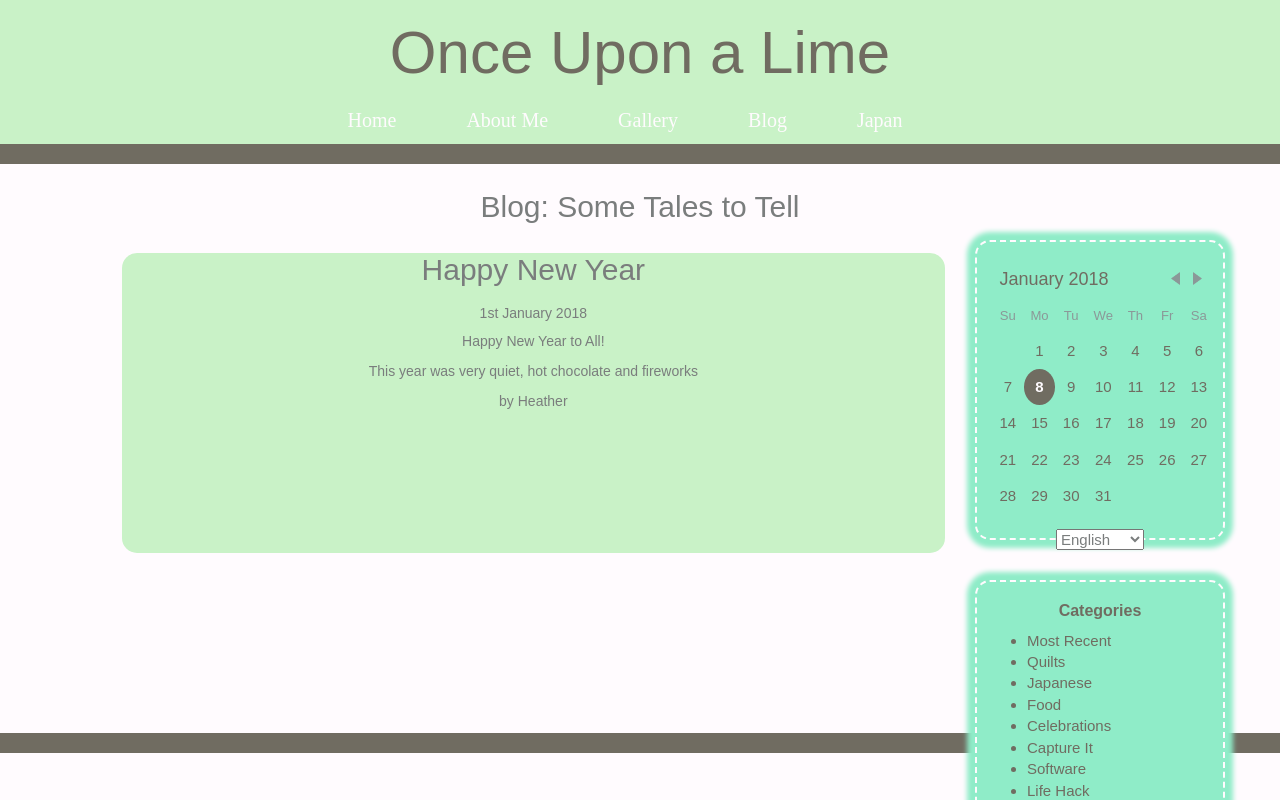
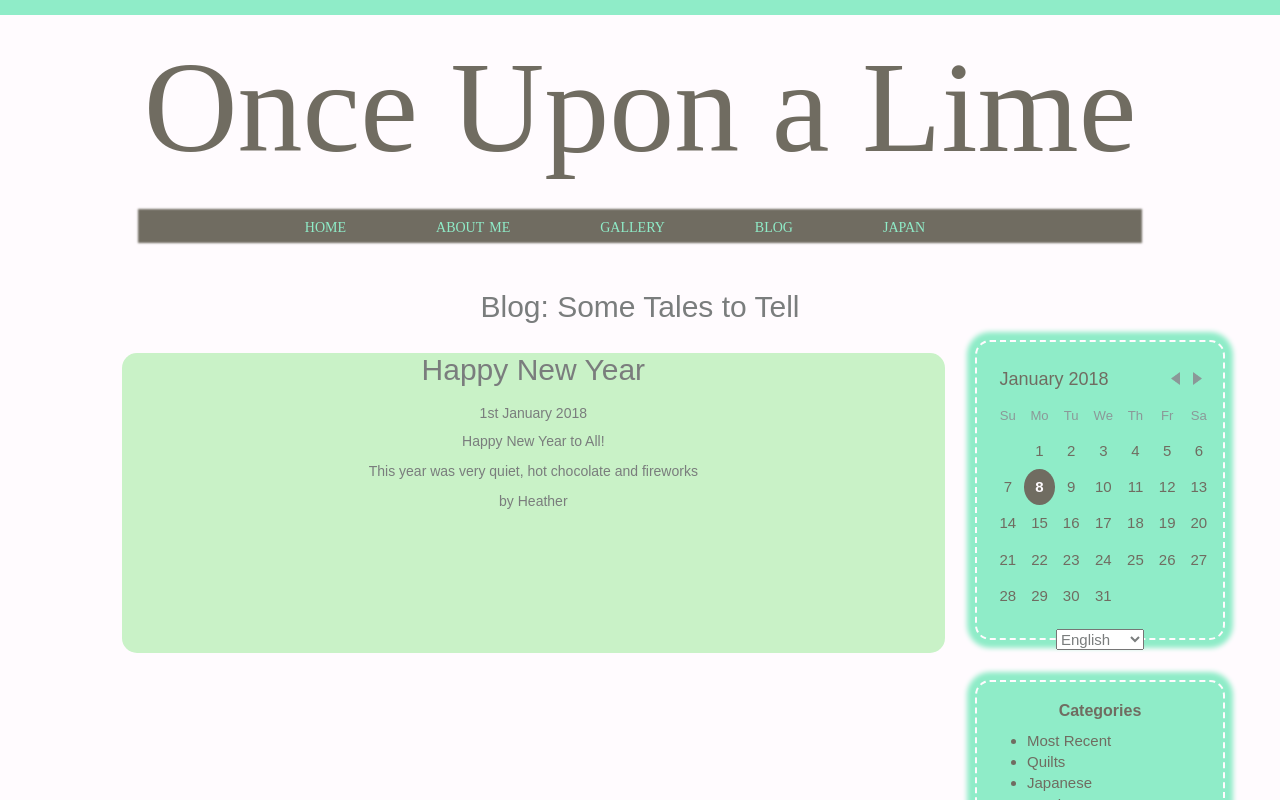
Before and after one commit to carterh1/react-website, a React (Create React App) app: page /Blog in a window 1280 px wide. Shown: the top 800 px of the page. Built offline with nearby package versions, Linux system fonts and the light colour scheme.

Commit message:
updated header

```diff
--- a/src/App.css
+++ b/src/App.css
@@ -11,31 +11,6 @@
   height: 80px;
 }
 
-
-
-
-
-
-
-a {
-  color: #FFFBFE;
-}
-a:hover {
-  color: #C9F2C7;
-}
-a:visited {
-  color: #FFFBFE;
-}
-a:active {
-  color: #FFFBFE;
-}
-
-
-
-
-
-
-
 @keyframes App-logo-spin {
   from { transform: rotate(0deg); }
   to { transform: rotate(360deg); }
@@ -44,17 +19,6 @@ a:active {
 .container-fluid {
   padding-left: 0px;
   padding-right: 0px;
-}
-
-.box {
-  padding: 5px 10px;
-  margin: 100px;
-  background: #8FECC8;
-  border: 2px dashed #fff;
-  border-radius: 10px;
-  box-shadow: 10px 10px 5px grey;
-  height: 300px;
-
 }
 
 .boxes {
@@ -72,10 +36,6 @@ a:active {
   padding: 60px;
 }
 
-
-
-
-
 .aboutmecircle {
   width:150px;
   height:150px;
--- a/src/components/footerComponent/footer.css
+++ b/src/components/footerComponent/footer.css
@@ -1,5 +1,3 @@
-
-
 .App-footer {
   height: 50px;
   width: 100%;
@@ -7,15 +5,20 @@
 
 .App-title-line {
   height: 20px;
-  width: 100%;
   background-color: #706C61;
+
 }
 
 .Footer-line {
   height: 50px;
-  width: 100%;
   background-color: #7A7D7D;
-  colour: white;
-  font-weight: 100px;
-  font-size: 20px;
+  color: white;
+
+
 }
+
+.weblink {
+  font-size: 15px;
+  padding:10px;
+  color: #C9ECC8;
+}
--- a/src/components/footerComponent/footer.js
+++ b/src/components/footerComponent/footer.js
@@ -5,11 +5,13 @@ class Footer extends Component {
   render() {
     return (
       <footer id="footer" className="App-footer">
-          <div className="col-sm-12">
+
             <div className="App-title-line"/>
             <div className="Footer-line">
+              <div className="weblink">
               Copyright Ⓒ onceuponalime.co.uk
-            </div>
+              </div>
+
             </div>
 
       </footer>
--- a/src/components/headerComponent/header.css
+++ b/src/components/headerComponent/header.css
@@ -1,30 +1,46 @@
 .App-header {
   text-align: center;
-  background-color: #C9F2C7;
-  height: 150px;
+  background-color: #FFFBFE;
+  height: 250px;
   color: white;
-  padding-top: 10px;
 }
 
 .App-title {
-  font: Montserrat;
+  font-family: 'Dancing Script', cursive;
   margin-top: 0px;
   margin-bottom: 10px;
-  font-size: 60px;
+  font-size: 130px;
   color: #706C61;
 
 }
 
-.App-title-line {
+.App-line {
   height: 15px;
-  width: 100%;
+  background-color: #8FECC8;
+}
+
+.pagelinks {
+  margin: auto;
+  width: 1000px;
+  text-align: center;
+  box-shadow: 0px 0px 2px 2px #706C61;
   background-color: #706C61;
+  height: 30px;
 }
 
 .headingrow nav ul li {
-  font-family: Domine;
+  font-family: 'Ledger', serif;
   display: inline-block;
   margin-right: 50px;
-  padding-right: 20px;
+  padding-right: 40px;
   font-size: 20px;
+  font-variant: small-caps;
 }
+
+a {
+  color: #8FECC8;
+}
+
+a:hover {
+  color: #8FECC8;
+}
--- a/src/components/headerComponent/header.js
+++ b/src/components/headerComponent/header.js
@@ -12,28 +12,32 @@ class Header extends Component {
   render() {
     return (
       <header id="header" className="App-header">
-        <div className="App-title">Once Upon a Lime</div>
+      <div className="App-line"></div>
+        <div className="App-title">
+        Once Upon a Lime
+        </div>
+        <div className="pagelinks">
           <div id="pageheading" className="headingrow">
             <nav>
               <ul>
                 <li className="first">
-                  <Link to="/">Home</Link>
+                  <Link to="/">home</Link>
                 </li>
                 <li>
-                  <Link to="/Aboutme">About Me</Link>
+                  <Link to="/Aboutme">about me</Link>
                 </li>
                 <li>
-                  <Link to="/Gallery">Gallery</Link>
+                  <Link to="/Gallery">gallery</Link>
                 </li>
                 <li className="last">
-                  <Link to="/Blog">Blog</Link>
+                  <Link to="/Blog">blog</Link>
                 </li>
                 <li className="last">
-                  <Link to="/Japan">Japan</Link>
+                  <Link to="/Japan">japan</Link>
                 </li>
               </ul>
             </nav>
-            <div className="App-title-line"></div>
+            </div>
           </div>
 
 
--- a/src/components/pages/aboutme/aboutMe.js
+++ b/src/components/pages/aboutme/aboutMe.js
@@ -2,6 +2,7 @@ import React, { Component } from 'react';
 import './aboutme.css';
 import me from './me.JPG';
 import Header from '../../headerComponent/header.js';
+import Footer from '../../footerComponent/footer.js';
 
 
 class Aboutme extends Component {
@@ -48,7 +49,7 @@ class Aboutme extends Component {
 
               </div>
             </div>
-          <div className="App-title-line"></div>
+          <Footer/>
       </div>
     );
   }
--- a/src/components/pages/blog/blog.css
+++ b/src/components/pages/blog/blog.css
@@ -1,3 +1,7 @@
+.rowone {
+  height: 800px;
+}
+
 h1 {
   font-size: 30px;
 }
@@ -23,6 +27,4 @@ h6 {
     height: 300px;
     border: 2px #FFFBFE;
     outline: 20px #8FECC8;
-
-
 }
--- a/src/components/pages/gallery/gallery.css
+++ b/src/components/pages/gallery/gallery.css
@@ -1,15 +1,9 @@
-h9 {
-  color: yellow;
+
+.galleryrowone {
+  height: 1300px;
 }
 
-.galleryPage {
-  height: 10000px;
-}
-
-
-
 .col1 {
-
   height: 400px;
   background-color: #706C61;
   margin-bottom: 10px;
@@ -17,7 +11,6 @@ h9 {
 }
 
 .col2 {
-
   height: 200px;
   background-color: grey;
   margin-bottom: 5px;
@@ -25,7 +18,6 @@ h9 {
 }
 
 .col3 {
-
   height:400px;
   background-color: #706C61;
   margin-bottom: 10px;
--- a/src/components/pages/homePage.js
+++ b/src/components/pages/homePage.js
@@ -18,7 +18,7 @@ class Homepage extends Component {
       <div id="homepage" className="container-fluid">
         <Slideshow/>
           <Header/>
-            <div className="App-title-line"></div>
+
             <div id="rowone" className="rowone">
               <div className="col-sm-4">
                 <div className="boxes">
@@ -38,7 +38,8 @@ class Homepage extends Component {
                 </div>
               </div>
             </div>
-          <div className="App-title-line"></div>
+
+          <Footer/>
       </div>
     );
   }
```
Also changed, not shown: src/components/pages/gallery/gallery.js (+0 -13 lines).
